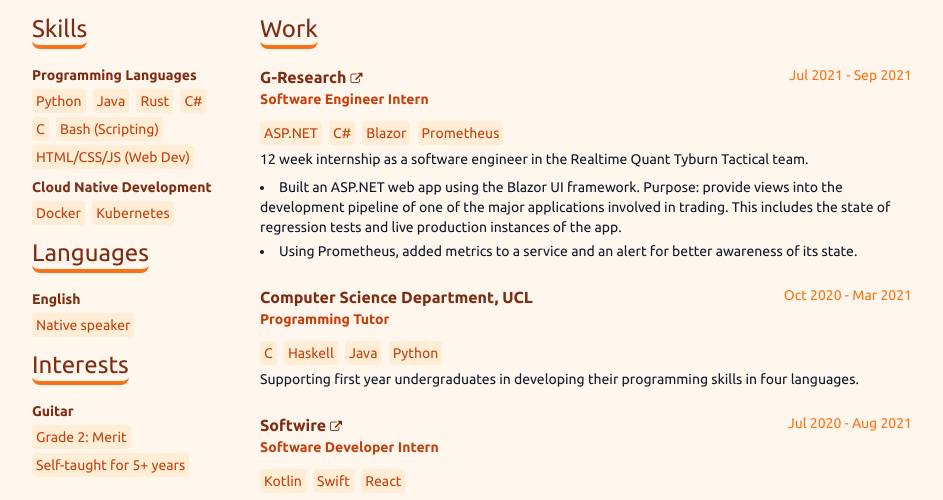
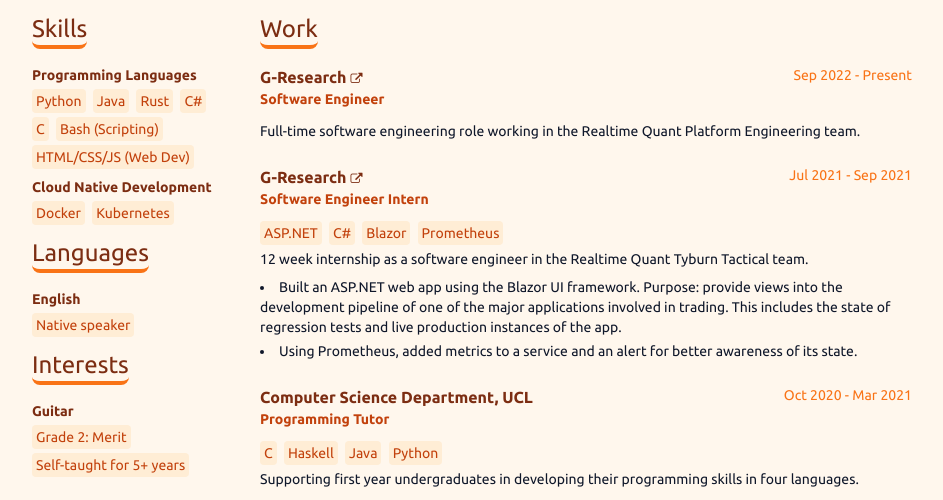
Before and after one commit to cyber-chris/resume, a plain HTML site: page index.html in a window 1280 px wide. Shown: the part 251-751 px from the top of the page, without its empty margins (168-1111 px from the left). Drawn offline with Linux system fonts and the light colour scheme.

Commit message:
deploy: 9fc9ac8d1484792442b96ae2290816505d931681

```diff
--- a/index.html
+++ b/index.html
@@ -750,6 +750,25 @@
                       </a>
                   </h3>
                     <p class="font-bold text-orange-700">
+                      Software Engineer
+                    </p>
+                </div>
+                  <div class="text-sm text-orange-500">
+                    Sep 2022
+                      - Present
+                  </div>
+              </div>
+                <p class="mb-2">Full-time software engineering role working in the Realtime Quant Platform Engineering team.</p>
+            </div>
+            <div class="mb-6 break-inside-avoid">
+              <div class="flex flex-row items-start justify-between mb-3">
+                <div>
+                  <h3 class="text-base font-bold">
+                      <a href="https://www.gresearch.co.uk/" target="_blank">
+                        G-Research <i class="fa fa-external-link text-xs" aria-hidden="true"></i>
+                      </a>
+                  </h3>
+                    <p class="font-bold text-orange-700">
                       Software Engineer Intern
                     </p>
                 </div>
```
